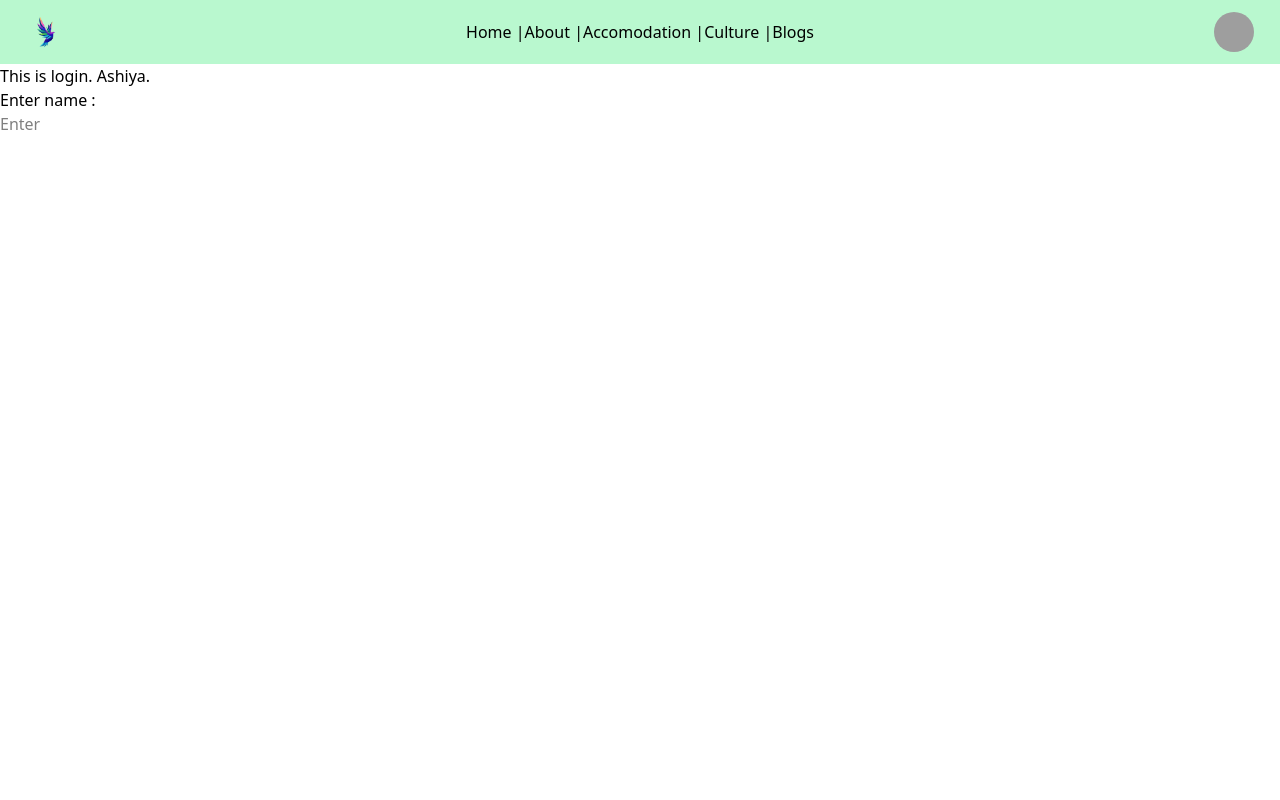
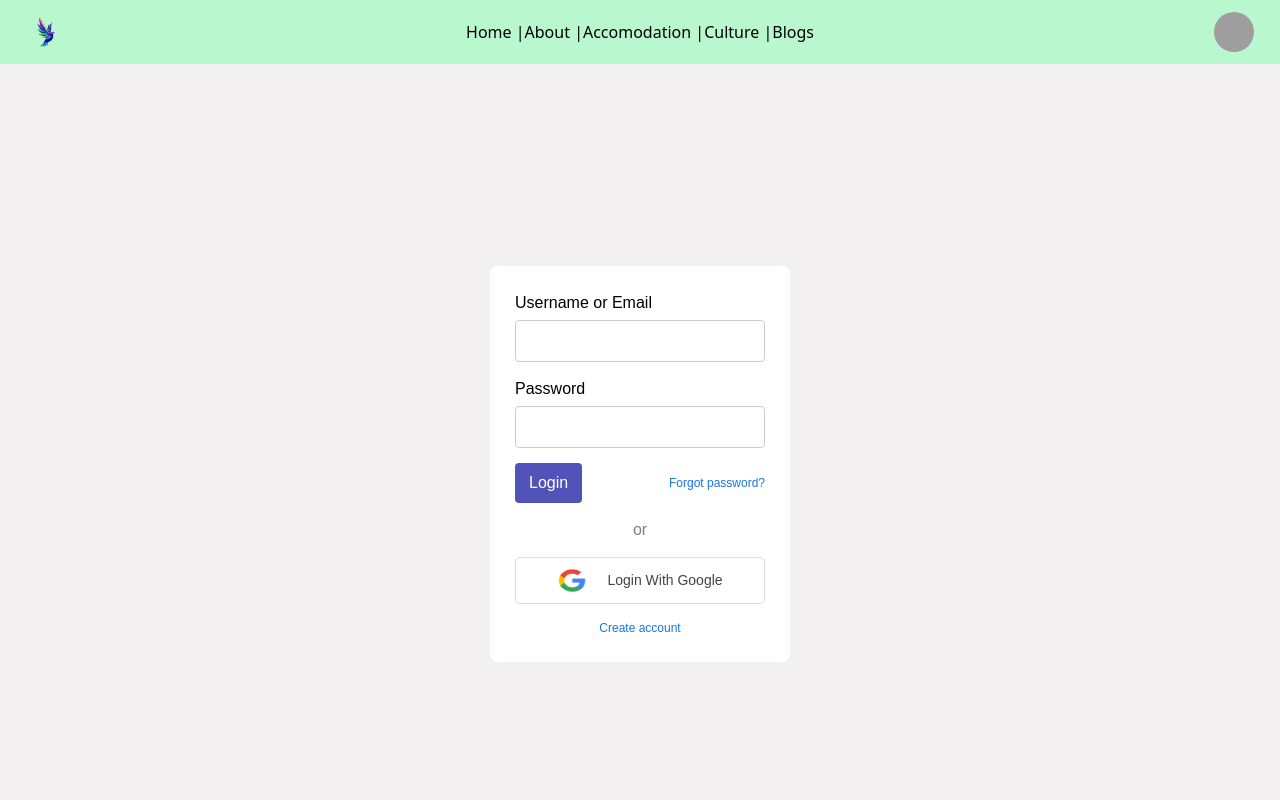
Before and after one commit to prerna1233/Paid-Project, a React (Vite) app: page /login in a window 1280 px wide. Shown: the top 800 px of the page. Built offline with nearby package versions, Linux system fonts and the light colour scheme; grey boxes are pictures that could not be loaded.

Commit message:
Login page

```diff
--- a/src/App.jsx
+++ b/src/App.jsx
@@ -1,4 +1,5 @@
 import React from 'react'
+import Login from './Components/Login/Login';
 import "./App.css";
 import Navbar from './Components/Navbar/Navbar';
 import Approutes from './Routes/Approutes';
@@ -8,6 +9,7 @@ export default function App() {
    <>
    <Navbar />
    <Approutes />
+   <Login/>
    </>
   )
 }
--- a/src/Components/Login/Login.jsx
+++ b/src/Components/Login/Login.jsx
@@ -1,13 +1,35 @@
-import React from 'react'
+
+import React from "react";
+import "./Login.style.css";
 
 export default function Login() {
   return (
-    <div>
-      This is login.
-      Ashiya.
-      <br/>
-      <p>Enter name : </p>
-      <input type="text" placeholder='Enter'/>
+    <div className="login-container">
+      <div className="login-card">
+        <label>Username or Email</label>
+        <input type="text" placeholder="" />
+
+        <label>Password</label>
+        <input type="password" placeholder="" />
+
+        <div className="row">
+          <button className="signin-btn">Login</button>
+          <a href="#" className="forgot">Forgot password?</a>
+        </div>
+
+        <p className="or">or</p>
+
+        <button className="google-btn">
+          <img src="../src/assets/google-icon-2.png"alt="Google"
+          style={{ width: "30px", height: "25px", marginRight: "10px" }}/>
+       Login With Google
+        </button>
+
+        <p className="new">
+          <span>Create account</span>
+        </p>
+
+      </div>
     </div>
-  )
+  );
 }
--- a/src/Components/Login/Login.style.css
+++ b/src/Components/Login/Login.style.css
@@ -0,0 +1,110 @@
+.login-container {
+  height: 100vh;
+  background: rgb(242, 240, 240);
+  display: flex;
+  justify-content: center;
+  align-items: center;
+  font-family: Arial, sans-serif;
+}
+
+.login-card {
+  width: 300px;
+  background: white;
+  padding: 25px;
+  border-radius: 8px;
+}
+
+/* .title {
+  color: #8b4a2f;
+  text-align: center;
+  margin-bottom: 5px;
+} */
+
+/* .subtitle {
+  text-align: center;
+  font-size: 14px;
+  margin-bottom: 20px;
+} */
+
+/* label {
+  font-size: 13px;
+  color: #555;
+} */
+
+input {
+  width: 100%;
+  padding: 8px;
+  margin: 5px 0 15px 0;
+  border: 1px solid #ccc;
+  border-radius: 4px;
+}
+
+ .row {
+   display: flex;
+  align-items: center;
+  justify-content: space-between;
+}
+
+.signin-btn {
+  background: #5153b9;
+  color: white;
+  border: none;
+  padding: 8px 14px;
+  border-radius: 4px;
+  cursor: pointer;
+}
+
+.forgot {
+  font-size: 12px;
+  color: #1a73e8;
+  text-decoration: none;
+}
+
+.or {
+  text-align: center;
+  margin: 15px 0;
+  color: gray;
+}
+
+ .google-btn {
+  width: 100%;
+  padding: 10px 15px;
+  margin-top: 15px;
+
+  display: flex;
+  align-items: center;
+  justify-content: center;
+  gap: 10px;
+
+  background-color: #ffffff;
+  border: 1px solid #ddd;
+  border-radius: 5px;
+
+  font-size: 14px;
+  font-weight: 500;
+  color: #444;
+
+  cursor: pointer;
+  transition: all 0.3s ease;
+}
+
+.google-btn:hover {
+  background-color: #f5f5f5;
+  border-color: #ccc;
+}
+
+.google-btn img {
+  display: block;
+}
+
+
+.new {
+  font-size: 12px;
+  text-align: center;
+  margin-top: 15px;
+}
+
+.new span {
+  color: #1a73e8;
+  cursor: pointer;
+}
```
Also changed, not shown: src/Components/SignUp/SignUp.jsx (deleted), src/Components/SignUp/SignUp.style.css (deleted), src/assets/google-icon-2.png (added).
